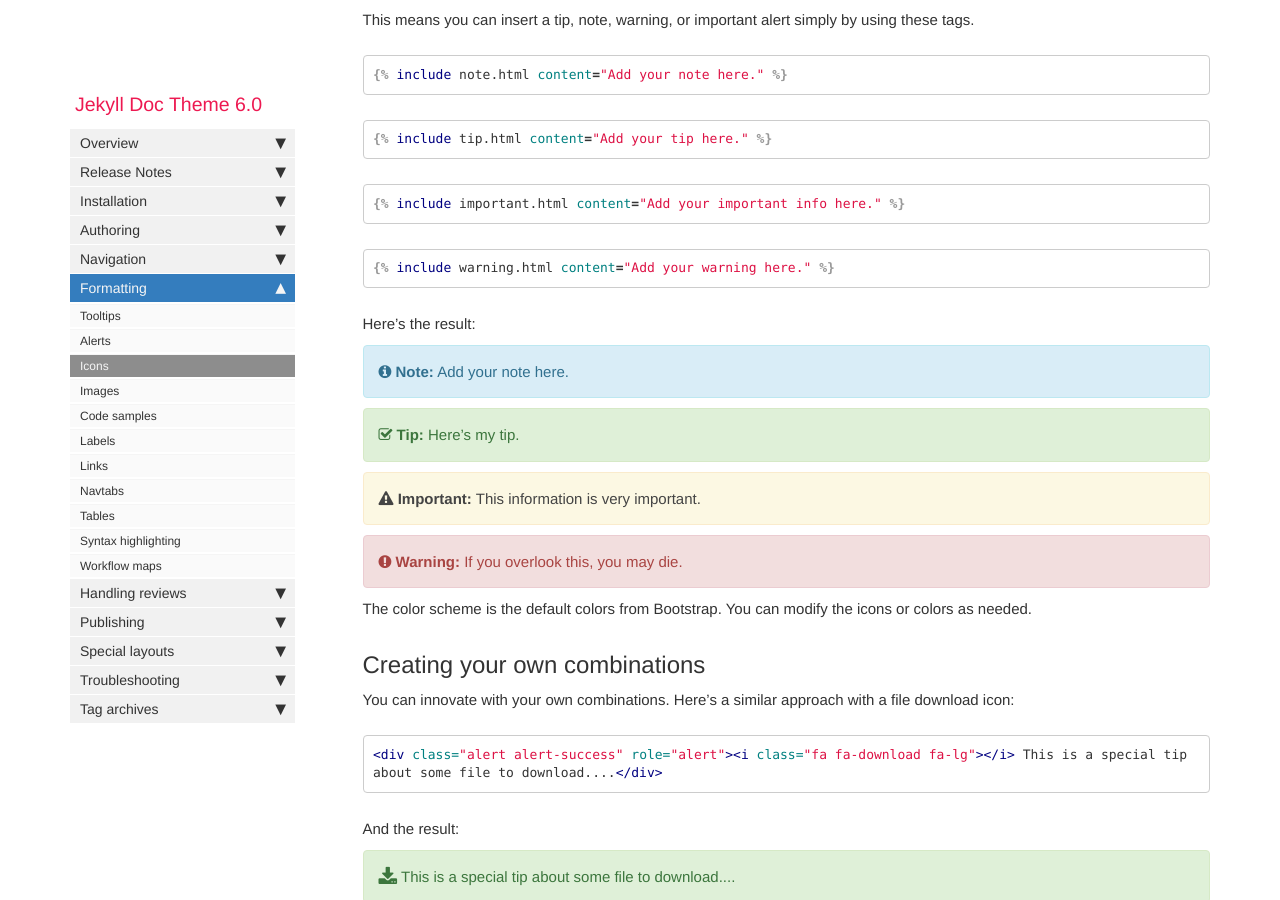
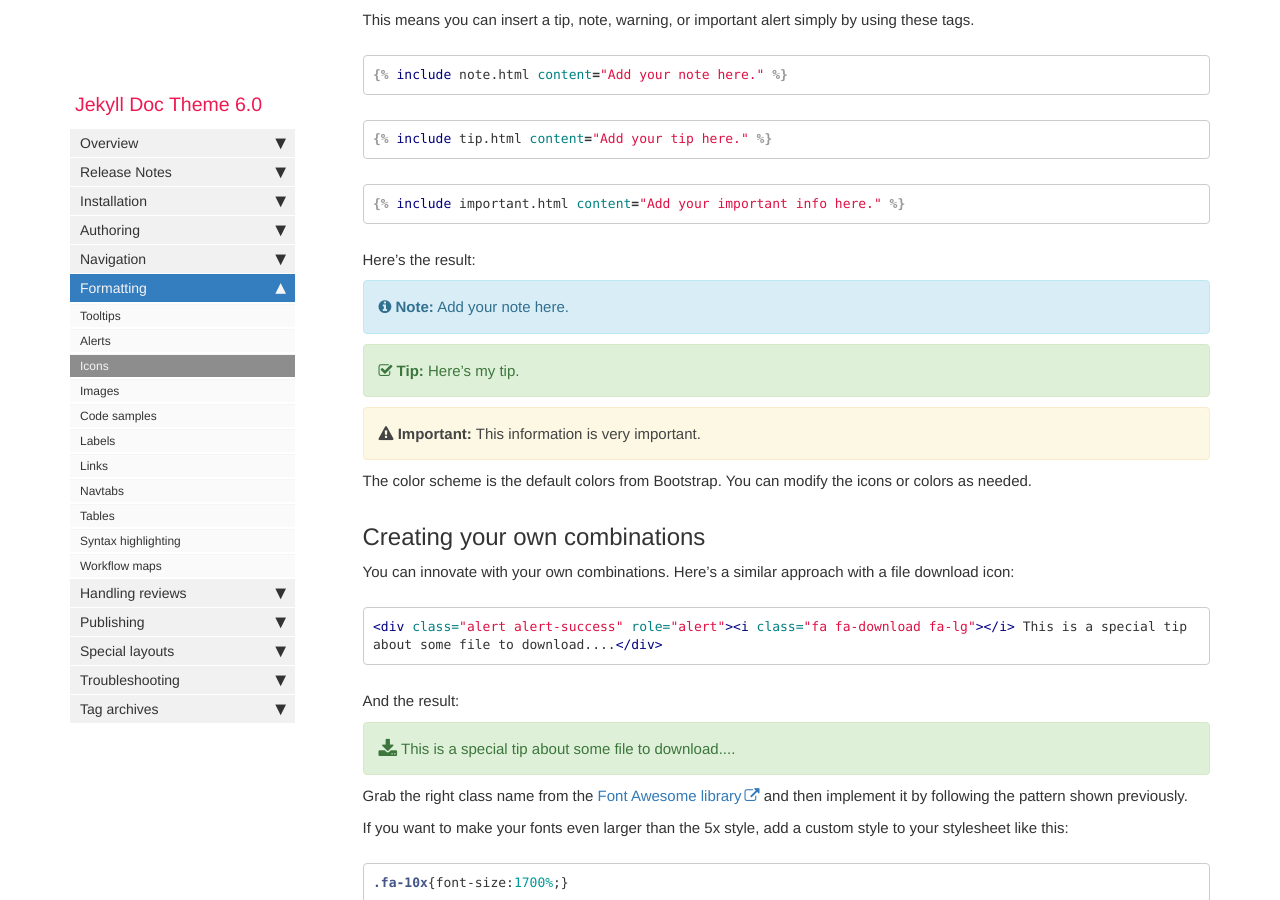
Before and after one commit to gedeontofidji/Documentation, a Jekyll site: the page built from pages/mydoc/mydoc_icons.md, in a window 1280 px wide and 900 px high, scrolled down 2118 px. Built offline with Jekyll 4.4.1, drawn with Linux system fonts in a browser that asks for light colours; comment, search, counter and statistics services are not loaded.

Commit message:
Update mydoc_icons.md

````diff
--- a/pages/mydoc/mydoc_icons.md
+++ b/pages/mydoc/mydoc_icons.md
@@ -103,14 +103,6 @@ This means you can insert a tip, note, warning, or important alert simply by usi
 ```liquid
 {% raw %}{% include important.html content="Add your important info here." %}{% endraw %}
 ```
-
-
-{% raw %}
-```liquid
-{% include warning.html content="Add your warning here." %}
-```
-{% endraw %}
-
 Here's the result:
 
 {% include note.html content="Add your note here." %}
@@ -118,8 +110,6 @@ Here's the result:
 {% include tip.html content="Here's my tip." %}
 
 {% include important.html content="This information is very important." %}
-
-{% include warning.html content="If you overlook this, you may die." %}
 
 The color scheme is the default colors from Bootstrap. You can modify the icons or colors as needed.
 
````
